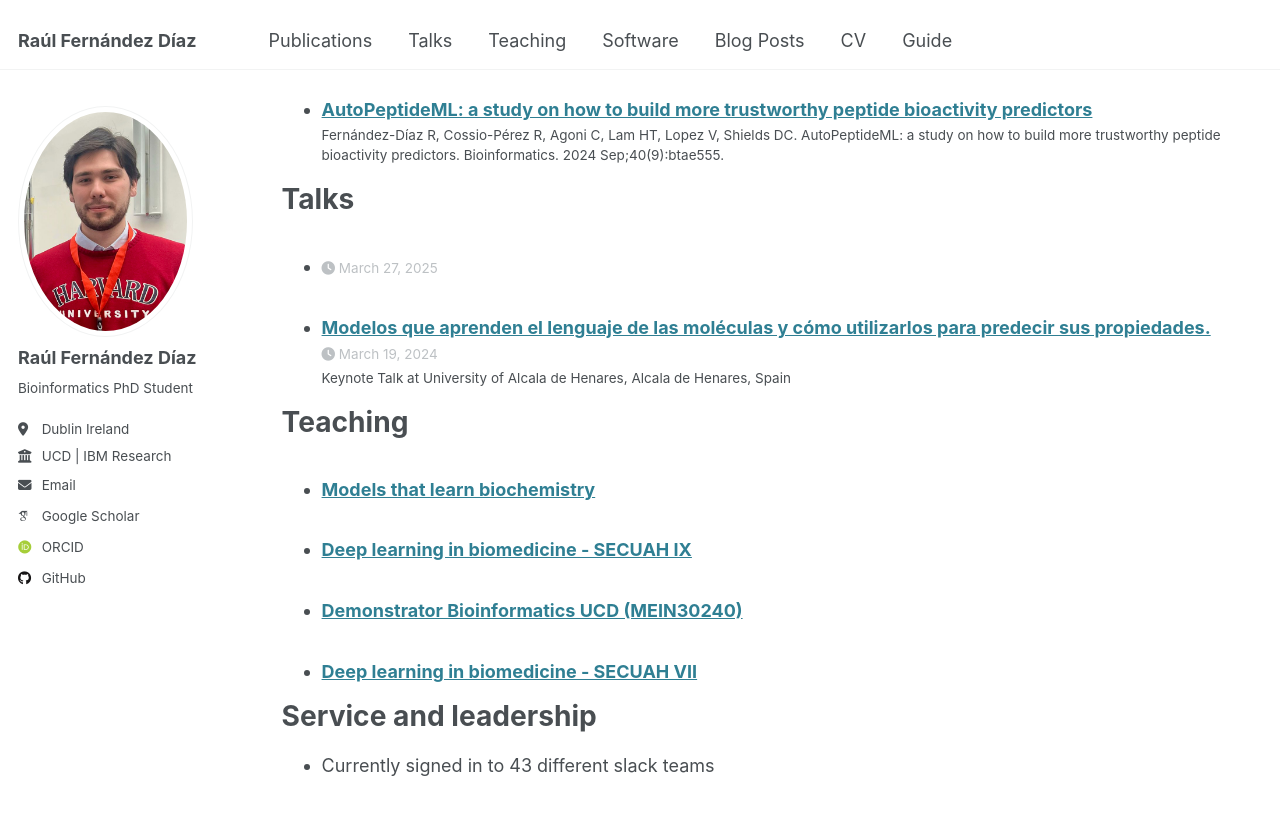
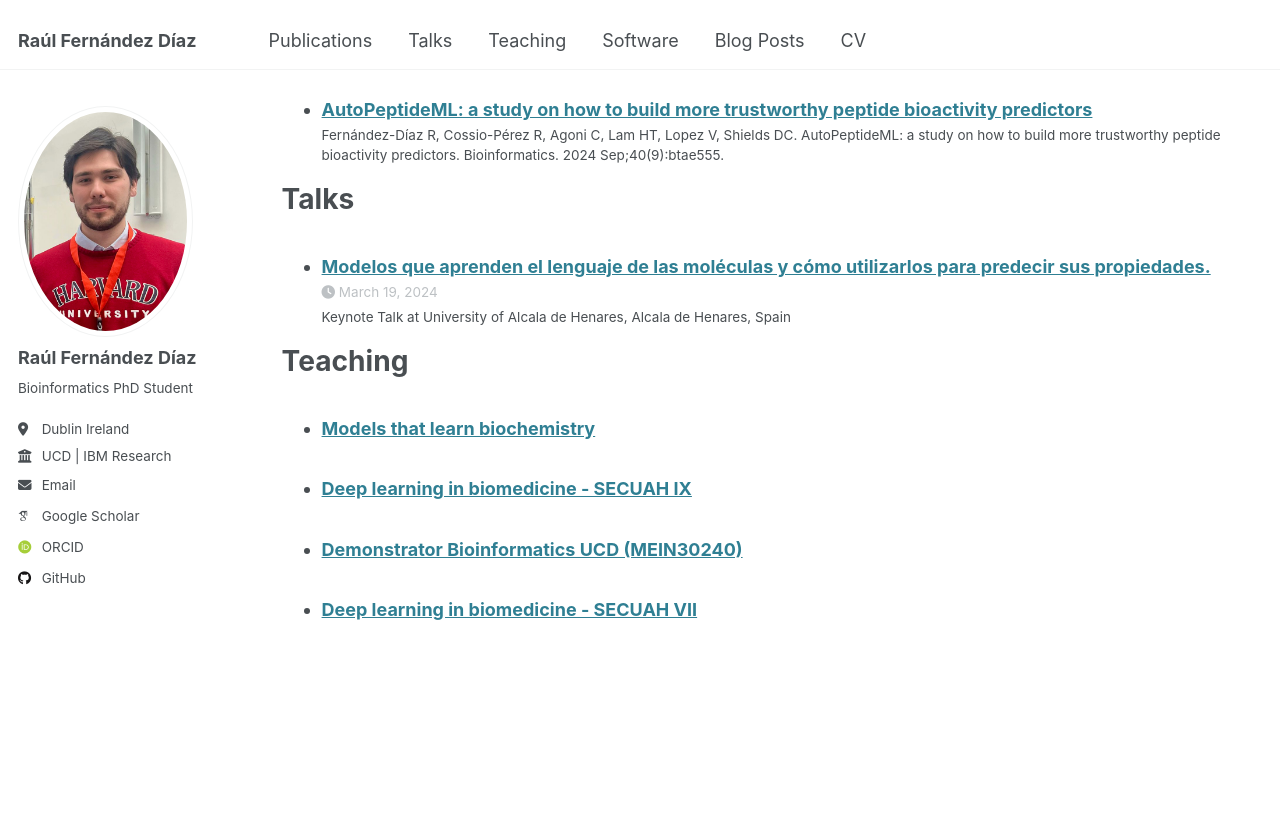
Before and after one commit to RaulFD-creator/RaulFD-creator.github.io, a Jekyll site: the page built from _pages/cv.md, in a window 1280 px wide and 900 px high, scrolled down 1166 px. Shown: the top 815 px of the window. Built offline with Jekyll 4.4.1, drawn with Linux system fonts in a browser that asks for light colours; some web fonts are replaced.

Commit message:
🛠️ Update navigation

```diff
--- a/_data/navigation.yml
+++ b/_data/navigation.yml
@@ -22,6 +22,3 @@ main:
 
   - title: "CV"
     url: /cv/
-
-  - title: "Guide"
-    url: /markdown/
--- a/_pages/cv.md
+++ b/_pages/cv.md
@@ -59,6 +59,5 @@ Teaching
     {% include archive-single-cv.html %}
   {% endfor %}</ul>
 
-Service and leadership
-======
-* Currently signed in to 43 different slack teams
+<!-- Service and leadership
+====== -->
```
Also changed, not shown: _drafts/2024-uniovi.md (renamed from _talks/2024-uniovi.md).
